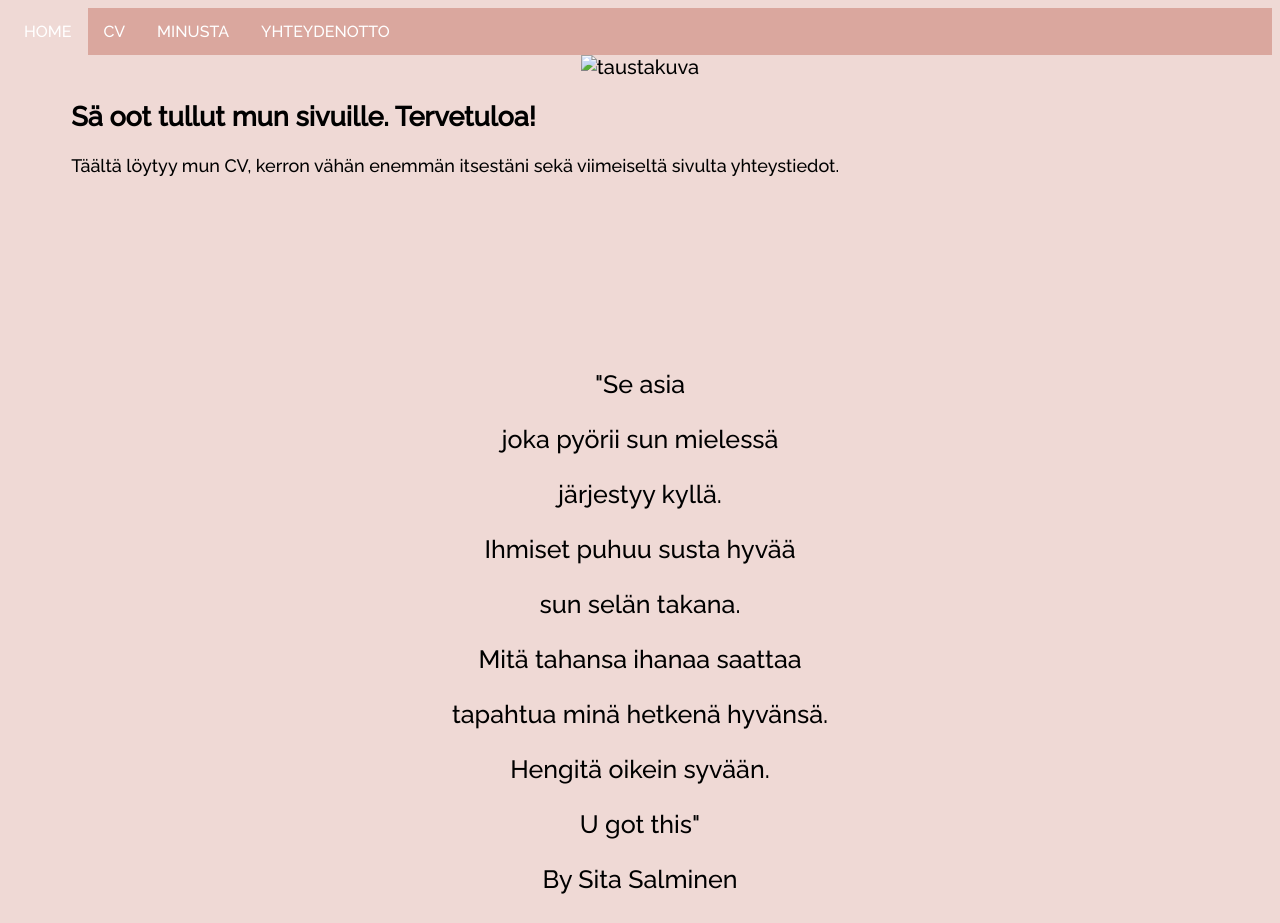
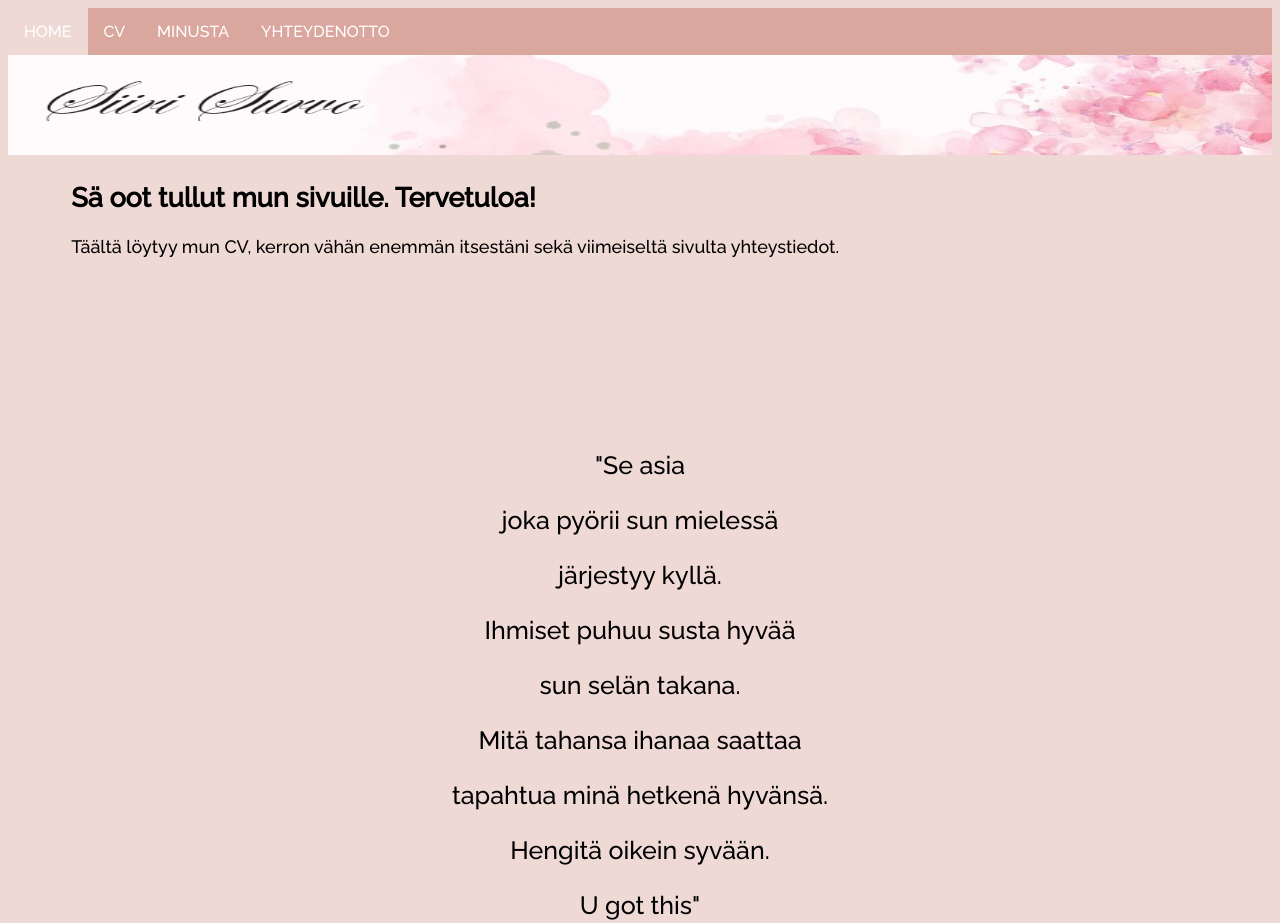
Before and after one commit to SiiriHH/Siiri, a plain HTML site: page index.html in a window 1280 px wide. Shown: the top 923 px of the page. Drawn offline with Linux system fonts and the light colour scheme.

Commit message:
Add files via upload

```diff
--- a/index.html
+++ b/index.html
@@ -18,7 +18,7 @@
  </head>
  <body>
   <header>
-    <img src="kuva/tausta.jpg" alt="taustakuva">
+    <img src="https://github.com/SiiriHH/siiri/blob/main/tausta.jpg" alt="taustakuva">
   </header>
 
 
```
